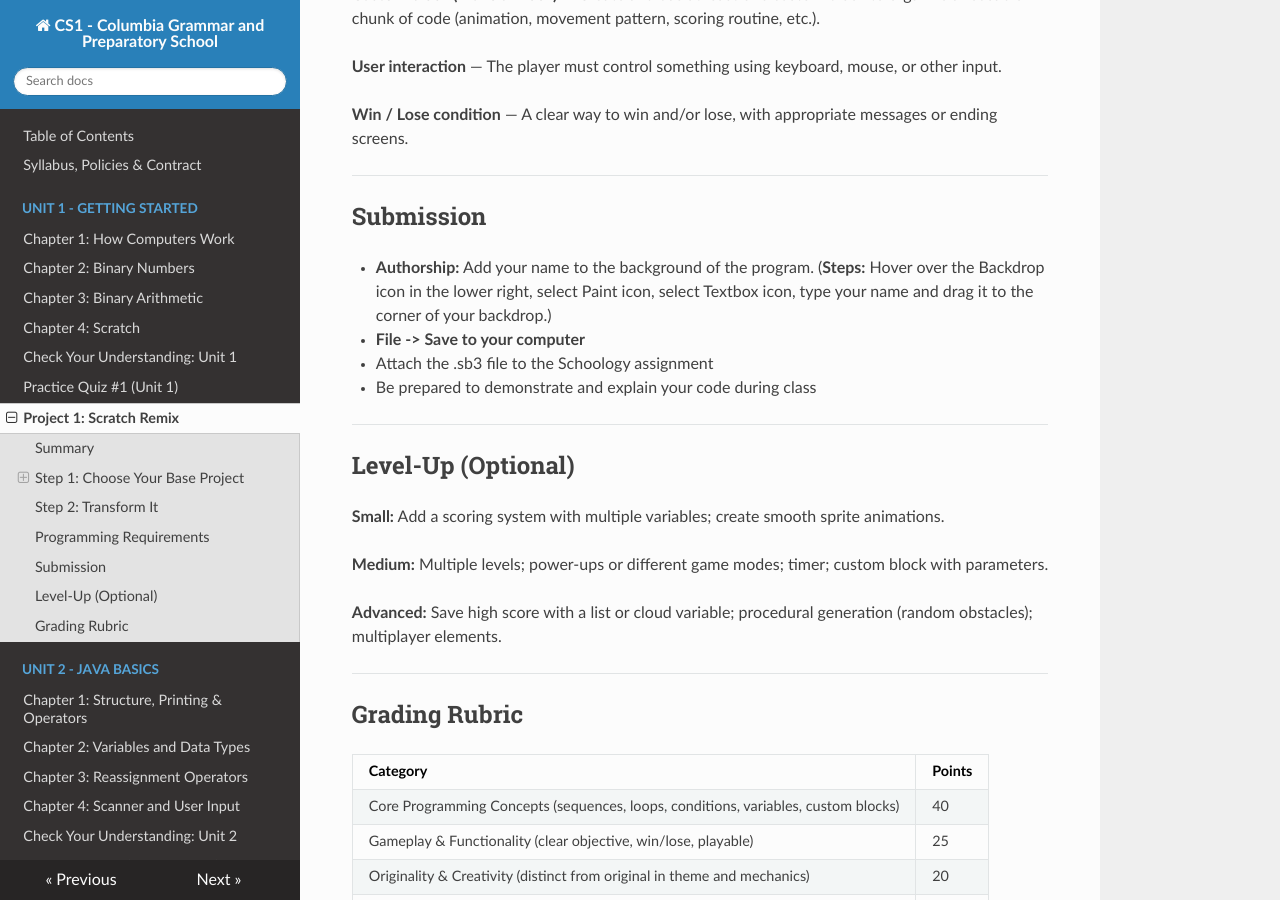
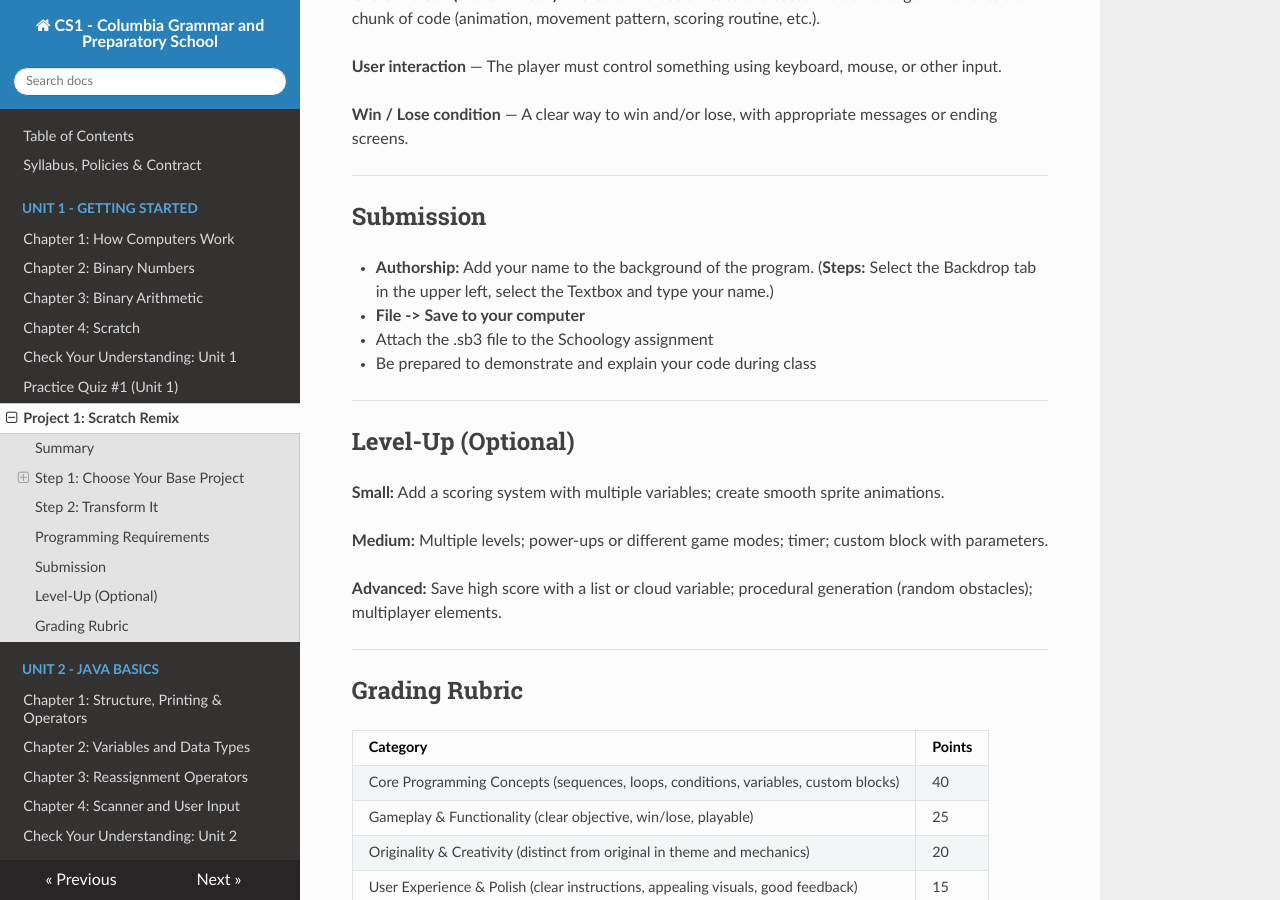
Before and after one commit to kjergens/cs1-site, an MkDocs documentation site: the page built from docs/projects/project1.md, in a window 1280 px wide and 900 px high, scrolled down 2227 px. Built offline with MkDocs 1.6.1, drawn with Linux system fonts in a browser that asks for light colours; nearby versions of some CDN libraries.

Commit message:
Update authorship instructions in project1.md

```diff
--- a/docs/projects/project1.md
+++ b/docs/projects/project1.md
@@ -75,7 +75,7 @@
 
 ## Submission
 
-- **Authorship:** Add your name to the background of the program. (**Steps:** Hover over the Backdrop icon in the lower right, select Paint icon, select Textbox icon, type your name and drag it to the corner of your backdrop.)
+- **Authorship:** Add your name to the background of the program. (**Steps:** Select the Backdrop tab in the upper left, select the  Textbox and type your name.)
 - **File -> Save to your computer**
 - Attach the .sb3 file to the Schoology assignment
 - Be prepared to demonstrate and explain your code during class
```
